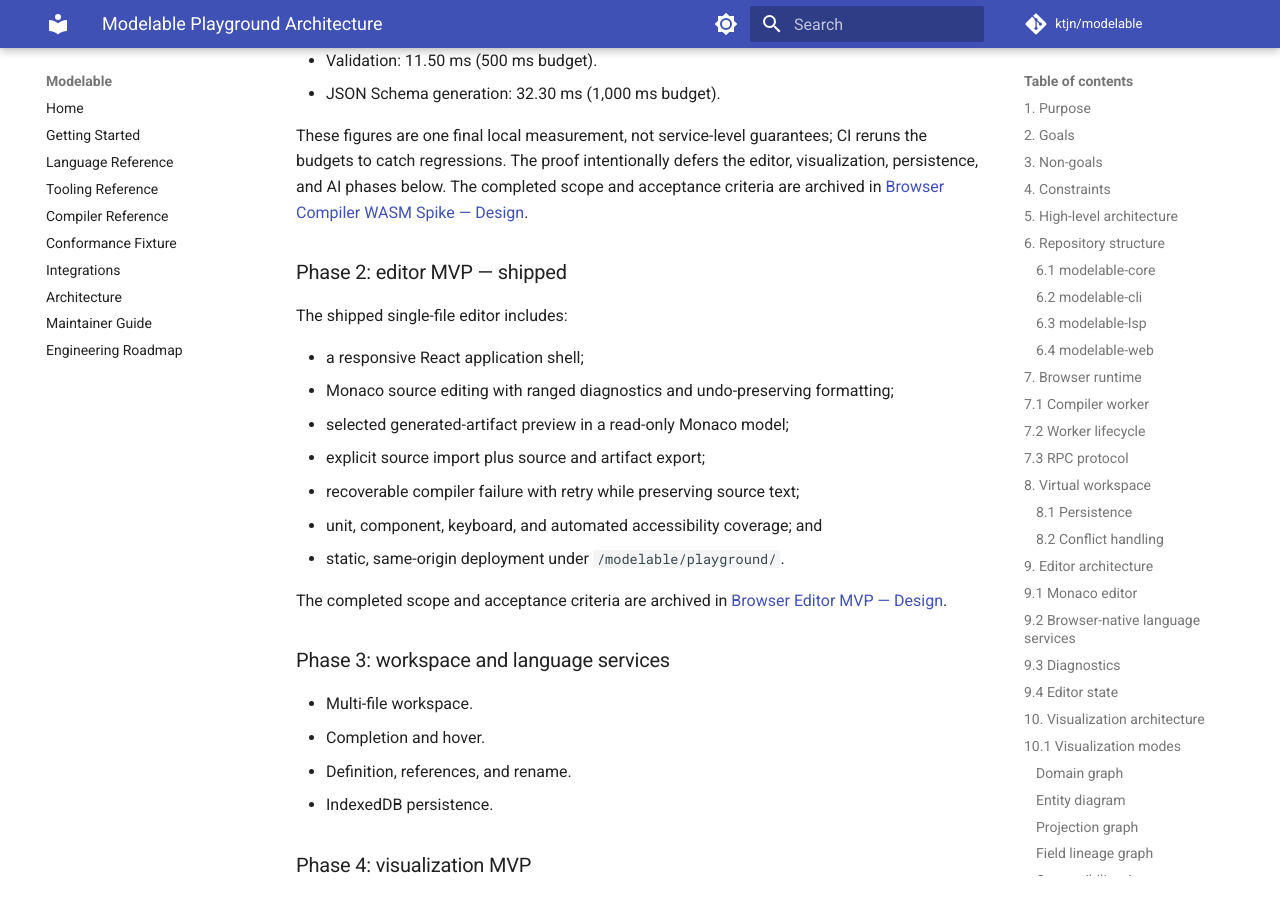
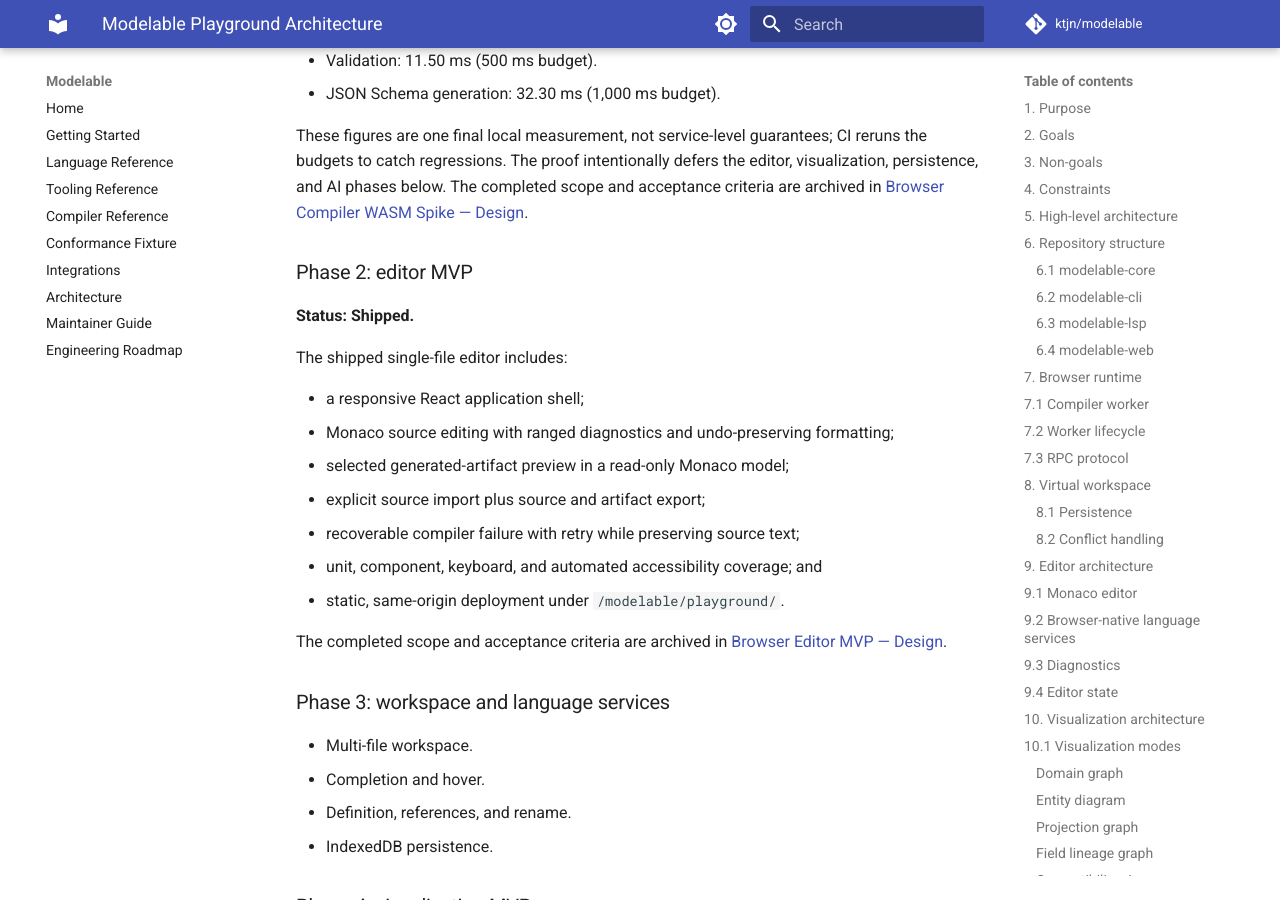
Before and after one commit to ktjn/modelable, an MkDocs documentation site: the page built from docs/playground-design.md, in a window 1280 px wide and 900 px high, scrolled down 24393 px. Built offline with MkDocs 1.6.1 and Material for MkDocs 9.7.7, drawn with Linux system fonts in a browser that asks for light colours; comment, search, counter and statistics services are not loaded.

Commit message:
docs: preserve playground phase anchor

```diff
--- a/docs/playground-design.md
+++ b/docs/playground-design.md
@@ -935,7 +935,9 @@
 and acceptance criteria are archived in
 [Browser Compiler WASM Spike — Design](https://github.com/ktjn/modelable/blob/main/docs/superpowers/specs/archived/2026-07-18-browser-compiler-wasm-spike-design.md).
 
-### Phase 2: editor MVP — shipped
+### Phase 2: editor MVP
+
+**Status: Shipped.**
 
 The shipped single-file editor includes:
 
```
